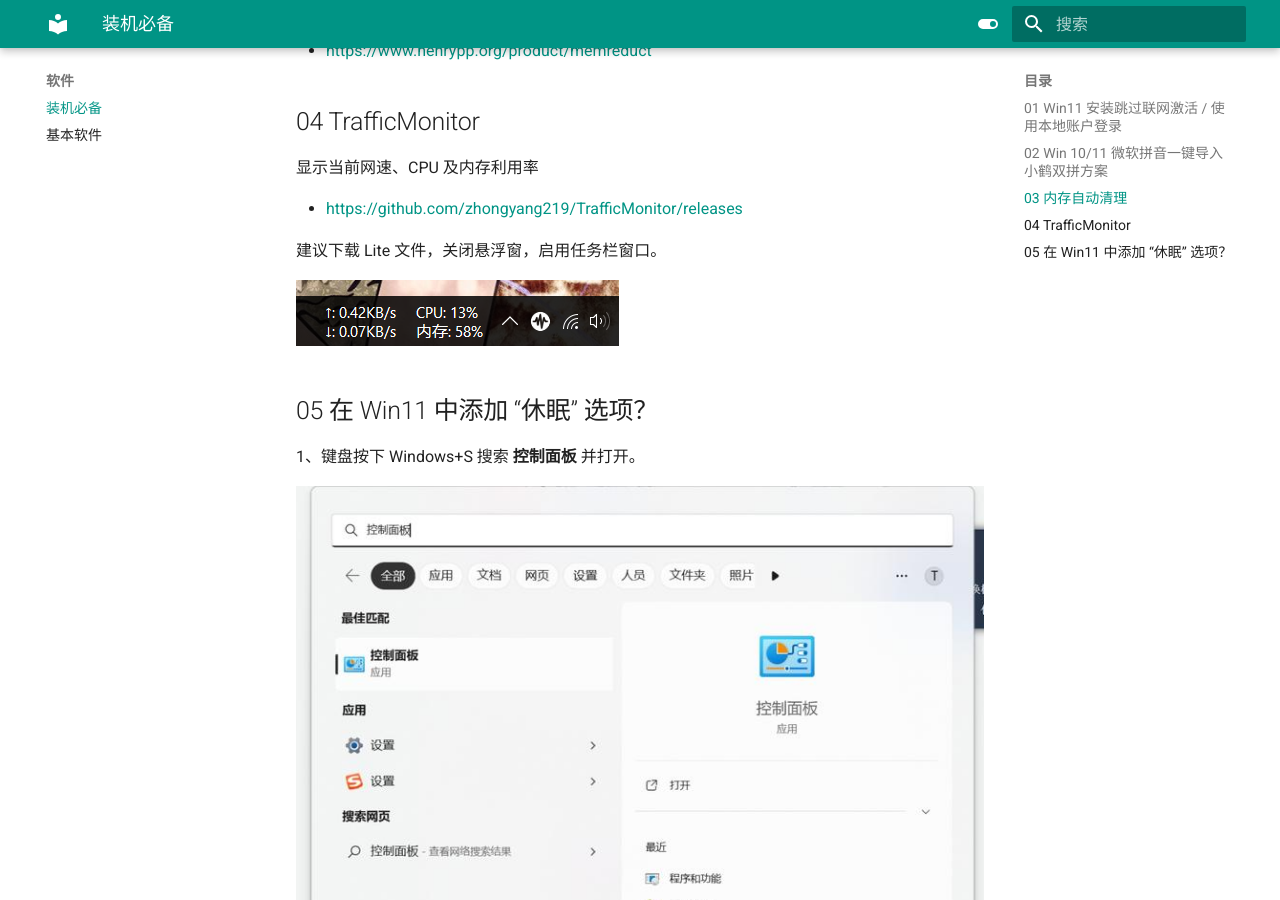
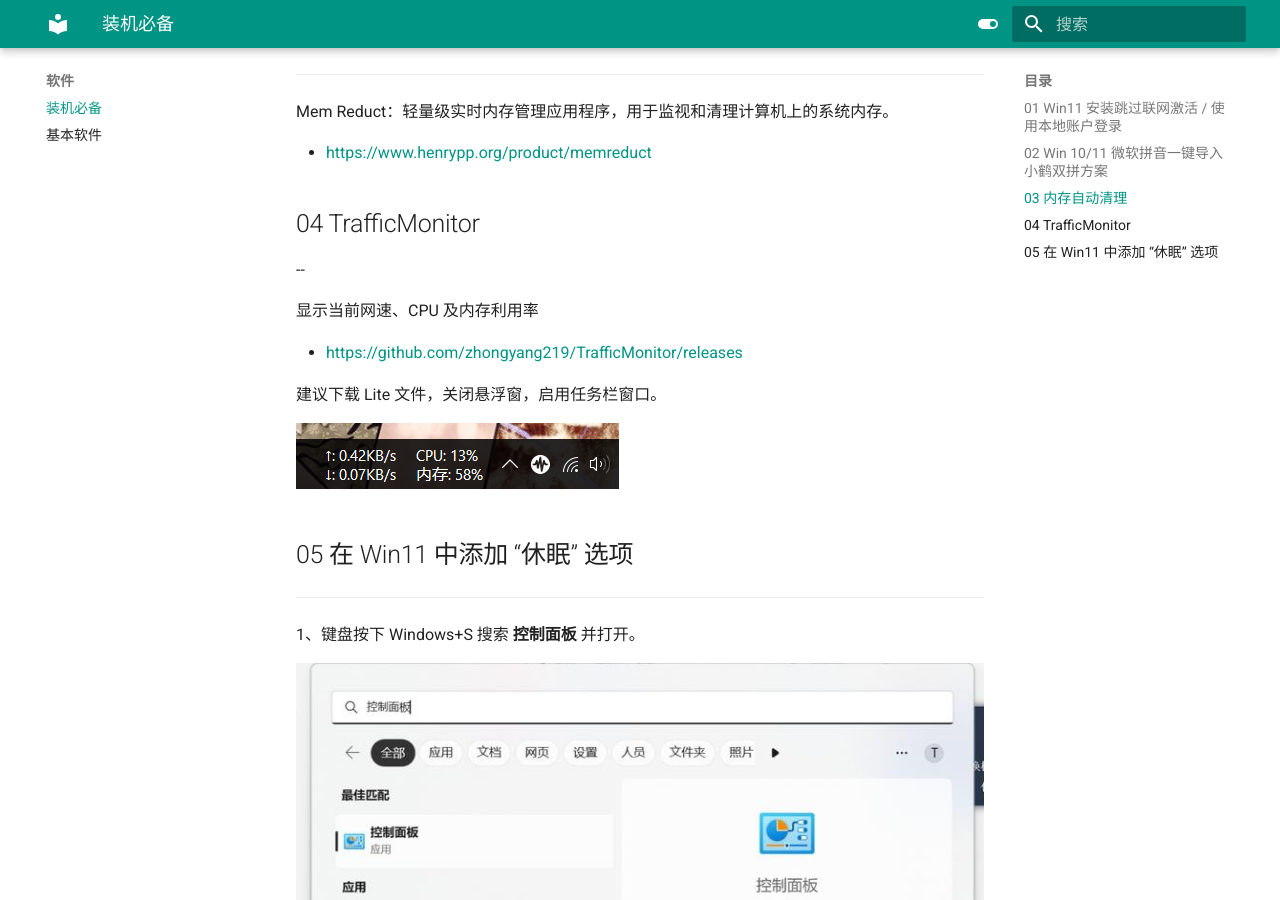
Before and after one commit to dingeral/doc-note, an MkDocs documentation site: the page built from docs/software/01.md, in a window 1280 px wide and 900 px high, scrolled down 1585 px. Built offline with MkDocs 1.6.1 and Material for MkDocs 9.7.7, drawn with Linux system fonts in a browser that asks for light colours.

Commit message:
docs📝:

```diff
--- a/docs/software/01.md
+++ b/docs/software/01.md
@@ -1,6 +1,7 @@
 # 装机必备
 
 ## 01 Win11 安装跳过联网激活 / 使用本地账户登录
+---
 
 首次登陆 Win11 / 首次激活 windows11 时，无法使用本地账户登录，只能联网使用微软账户登录激活。
 
@@ -18,6 +19,8 @@
 了
 
 ## 02 Win 10/11 微软拼音一键导入小鹤双拼方案
+
+---
 
 > 背景
 
@@ -59,11 +62,15 @@
 
 ## 03 内存自动清理
 
+---
+
 Mem Reduct：轻量级实时内存管理应用程序，用于监视和清理计算机上的系统内存。
 
 - [https://www.henrypp.org/product/memreduct](https://www.henrypp.org/product/memreduct)
 
 ## 04 TrafficMonitor
+
+--
 
 显示当前网速、CPU 及内存利用率
 
@@ -73,7 +80,9 @@
 
 ![.](./ima/taskbar.png)
 
-## 05 在 Win11 中添加 “休眠” 选项？
+## 05 在 Win11 中添加 “休眠” 选项
+
+---
 
 1、键盘按下 Windows+S 搜索 **控制面板** 并打开。
 
```
